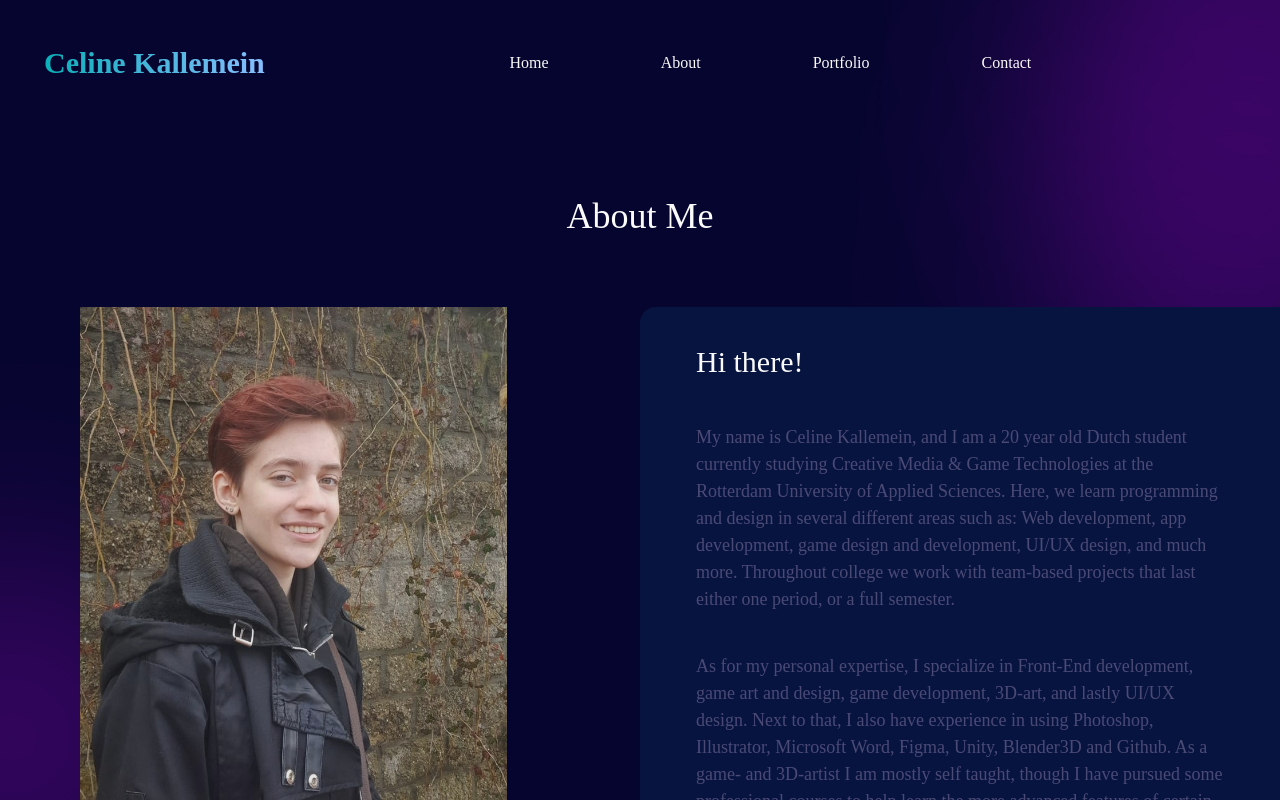
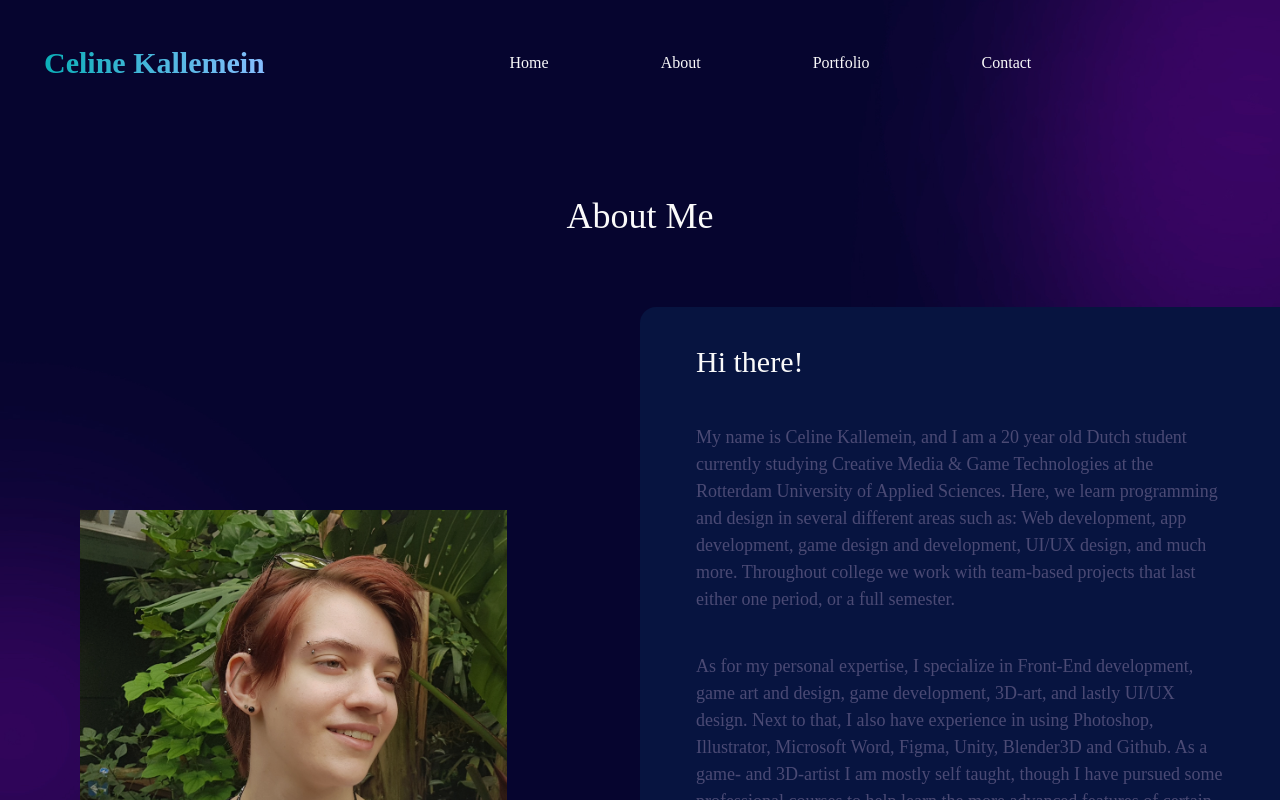
Before and after one commit to ToastyMartian/ToastyMartian.github.io, a React (Create React App) app: page /about in a window 1280 px wide. Shown: the top 800 px of the page. Built offline with nearby package versions, Linux system fonts and the light colour scheme; what @tailwindcss/typography would draw is missing.

Commit message:
Changed profile picture on about page

```diff
--- a/src/pages/About.js
+++ b/src/pages/About.js
@@ -5,7 +5,7 @@ function About() {
         <div>
             <h1 className='text-4xl font-overpass m-auto mt-16 text-center'>About Me</h1>
             <aside className='pt-16 flex'>
-                <div className='ml-20 max-w-1/3 bg-gray-500'>
+                <div className='ml-20 max-w-1/3 my-auto bg-gray-500'>
                     <img className='mix-blend-overlay' src={profile} alt='What i look like'/>
                 </div>
                 <div className='m-auto mr-0 sm:max-w-1/2 bg-cyan-dark px-14 pt-3 pb-10 rounded-tl-large'>
```
Also changed, not shown: src/img/profile.jpg, src/img/profile2.jpg (added).
